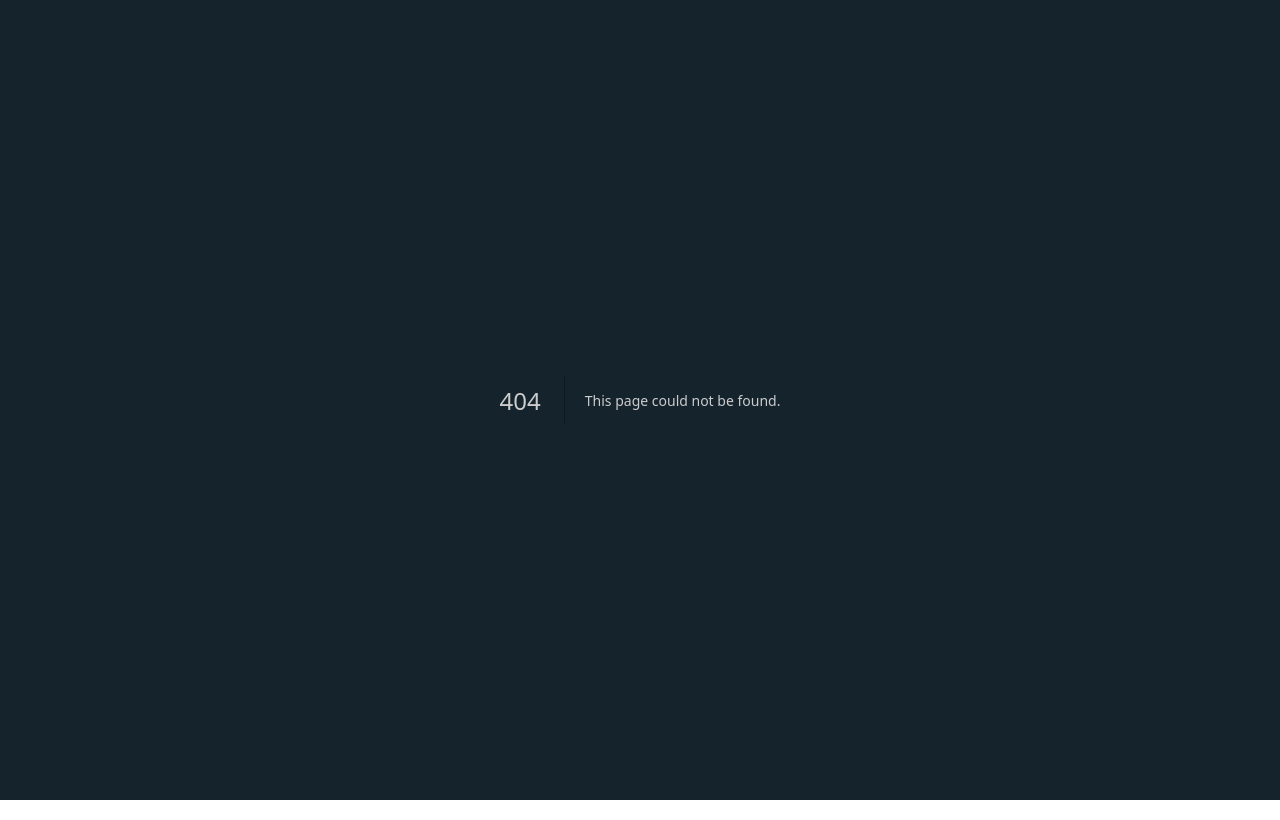
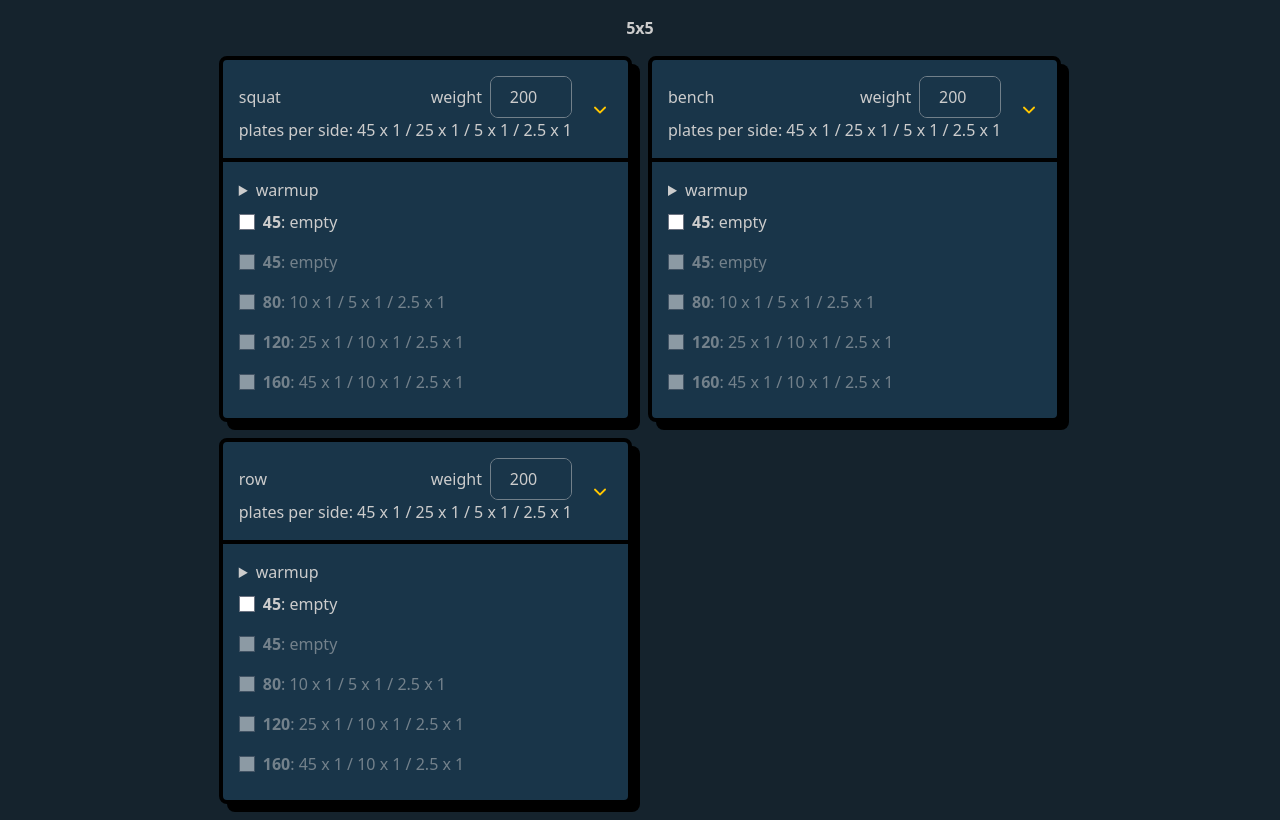
Before and after one commit to b4conjuice/5x5, a Next.js app: page /a in a window 1280 px wide. Before the commit this address had no page. Built offline with nearby package versions, Linux system fonts and the light colour scheme.

Commit message:
add workout page, redirect home to workout A page

```diff
--- /dev/null
+++ b/src/app/[workout]/page.tsx
@@ -0,0 +1,22 @@
+import { redirect } from 'next/navigation'
+
+import { Main } from '@/components/ui'
+import Workout from '@/components/workout'
+import { workouts } from '@/lib/workouts'
+
+export default function WorkoutPage({
+  params,
+}: {
+  params: { workout: keyof typeof workouts }
+}) {
+  if (!(params.workout in workouts)) {
+    redirect('/a')
+  }
+  return (
+    <Main className='flex flex-col p-4'>
+      <div className='flex flex-grow flex-col space-y-4 md:items-center'>
+        <Workout workout={params.workout} />
+      </div>
+    </Main>
+  )
+}
--- a/src/app/page.tsx
+++ b/src/app/page.tsx
@@ -1,21 +1,5 @@
-import { Main, Title } from '@/components/ui'
-import WarmupCalculator from './warmupCalculator'
-
-const exercises = ['squat', 'bench', 'row', 'overhead', 'deadlift']
+import { redirect } from 'next/navigation'
 
 export default function Home() {
-  return (
-    <Main className='flex flex-col p-4'>
-      <div className='flex flex-grow flex-col space-y-4 md:items-center'>
-        <div className='flex'>
-          <Title>5x5</Title>
-        </div>
-        <div className='grid gap-4 md:grid-cols-2'>
-          {exercises.map(exercise => (
-            <WarmupCalculator key={exercise} exercise={exercise} />
-          ))}
-        </div>
-      </div>
-    </Main>
-  )
+  redirect('/a')
 }
--- /dev/null
+++ b/src/components/workout.tsx
@@ -0,0 +1,23 @@
+import { Title } from '@/components/ui'
+import WarmupCalculator from '../app/warmupCalculator'
+import { workouts } from '@/lib/workouts'
+
+export default function Workout({
+  workout,
+}: {
+  workout: keyof typeof workouts
+}) {
+  const exercises = workouts[workout]
+  return (
+    <>
+      <div className='flex'>
+        <Title>5x5</Title>
+      </div>
+      <div className='grid gap-4 md:grid-cols-2'>
+        {exercises.map(exercise => (
+          <WarmupCalculator key={exercise} exercise={exercise} />
+        ))}
+      </div>
+    </>
+  )
+}
--- /dev/null
+++ b/src/lib/workouts.ts
@@ -0,0 +1,4 @@
+export const workouts = {
+  a: ['squat', 'bench', 'row'],
+  b: ['squat', 'overhead', 'deadlift'],
+}
```
